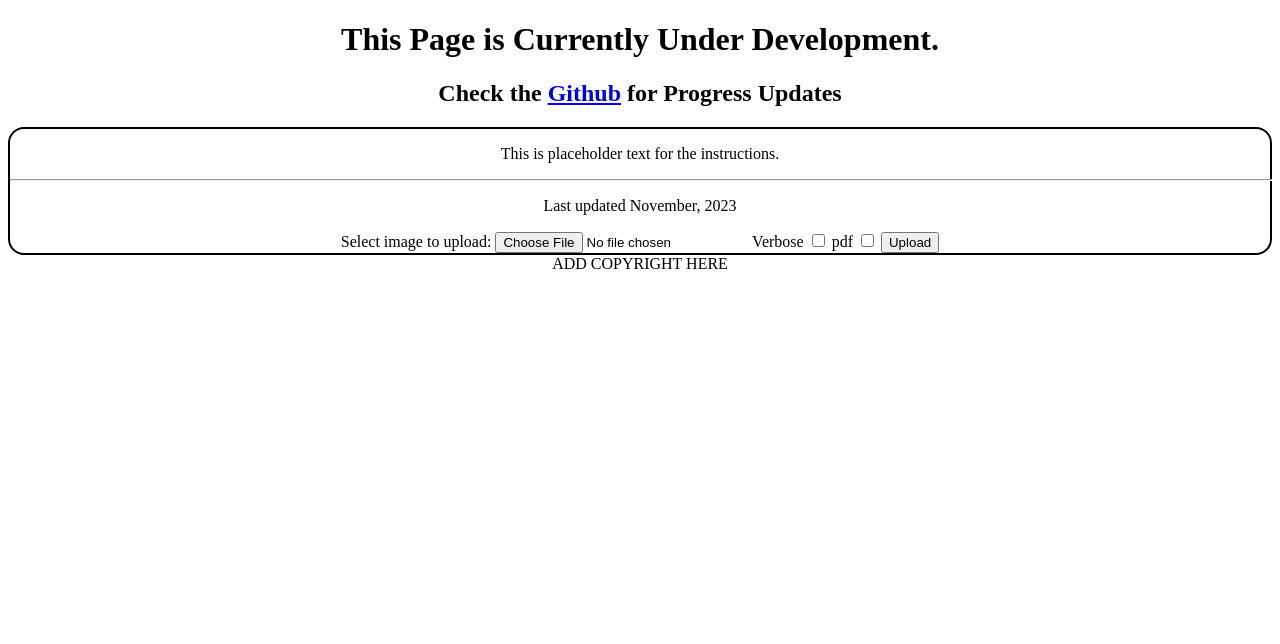
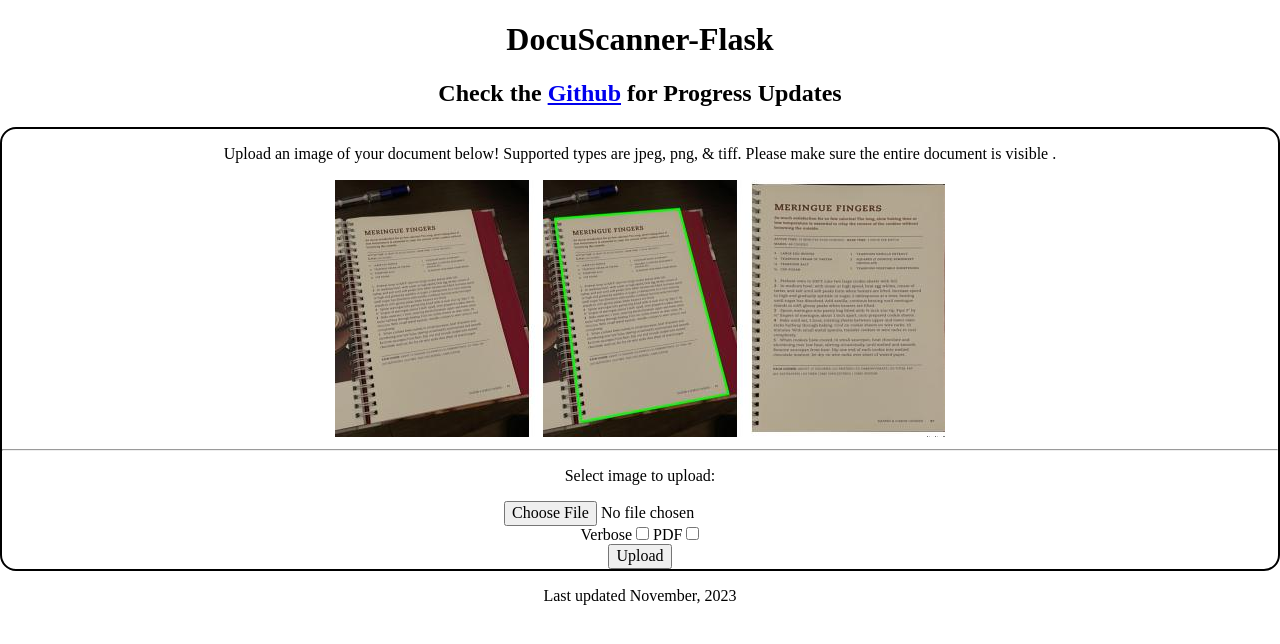
Before and after one commit to LukeIngram/DocuScanner-Flask, a Flask app: page / in a window 1280 px wide. Shown: the top 644 px of the page. Run offline with Flask 3, Linux system fonts and the light colour scheme; parts of the project's set-up code (start-up, migrations or seed data) failed here and were passed over; some libraries are stand-ins or nearby versions.

Commit message:
Contour Approximation Fixes

```diff
--- a/app/backend/Scanner.py
+++ b/app/backend/Scanner.py
@@ -193,12 +193,6 @@ class Scanner():
         input_pr, sfact = self.__preprocess(input.copy())
         mask = self.__segment(input_pr)
 
-
-        import matplotlib.pyplot as plt
-        plt.imshow(mask)
-        plt.show()
-
-
         src_points = self.__getCorners(mask, sfact)
 
         dewarped = self.__dewarp(input, src_points)
--- a/app/backend/utils/boundingQuad.py
+++ b/app/backend/utils/boundingQuad.py
@@ -62,7 +62,7 @@ def area_diff(points, i, j, consolidated):
     orig_area = cv2.contourArea(orig)
     new_area = cv2.contourArea(new)
 
-    return new_area - orig_area
+    return new_area
 
 
 def find_bounding_quad(points: np.ndarray) -> np.ndarray:
@@ -87,7 +87,7 @@ def find_bounding_quad(points: np.ndarray) -> np.ndarray:
 
         new_points = np.vstack([points[:min_index[0]], min_consolidated_point, points[min_index[1]+1:]])
 
-        if new_points > points:
+        if len(new_points) > len(points):
             raise(ValueError('Approximation Failed: are all corners visible?'))
 
         points = new_points
--- a/app/backend/utils/transforms.py
+++ b/app/backend/utils/transforms.py
@@ -63,16 +63,12 @@ def detectCorners(contours: List[np.ndarray], shape: Tuple[int, ...]) -> np.ndar
     cnt = max(contours, key=cv2.contourArea)
     appx_corners = approximateCorners(cnt, 0.02)
 
-    print(appx_corners) #DEBUG
-    print(len(appx_corners))
-
     # TODO HANDLE CASE WHERE CORNERS LIE AT EXTREME POINTS (IMAGE BOUNDARIES)
     #if
 
 
     # Approximate bounding quadrilateral if needed
     if 4 < appx_corners.shape[0] <= 11:
-        print("APPROXIMATING")
         appx_corners = boundingQuad(appx_corners)
 
     #re-order the corners for 4-point transform algorithm
--- a/app/templates/index.html
+++ b/app/templates/index.html
@@ -1,88 +1,78 @@
-<!DOCTYPE html >
+<!DOCTYPE html>
 <html lang="en">
 <head>
-	<meta http-equiv="content-type" content="text/html; charset=iso-8859-1">
+    <meta charset="iso-8859-1">
     <meta http-equiv="content-language" content="en-us">
-	<meta name="author" content="not me">
-	<link rel="stylesheet" href="{{ url_for('static', filename='css/normalize') }}">
+    <meta name="author" content="Luke Ingram">
+    <link rel="stylesheet" href="{{ url_for('static', filename='css/normalize.css') }}">
     <link rel="stylesheet" href="{{ url_for('static', filename='css/stylesheet.css') }}">
-  <title>Oops!</title>
+    <title>DocuScanner</title>
     <style>
         .responsive-iframe {
-		width: 100%; /* Full width */
-		height: 80vh; /* Adjusted to not occupy the full viewport height */
-		border: none; /* Optional: removes the default iframe border */
+            width: 100%;
+            height: 80vh;
+            border: none;
         }
     </style>
-
-</head>
 <body>
     <div class="fullBox">
         <header>
-			<h1>This Page is Currently Under Development.</h1>
-			<h2>Check the <a href="https://github.com/LukeIngram/img-to-pdf-converter-webapp">Github</a> for Progress Updates </h2>
+            <h1>DocuScanner-Flask</h1>
+            <h2>Check the <a href="https://github.com/LukeIngram/DocuScanner-Flask">Github</a> for Progress Updates</h2>
         </header>
         <main>
-			<div class="main__instructions">
-				<p>This is placeholder text for the instructions.</p>
-			</div>
-			<div class="main__buttonRow">
-				<p style="color: blue">
+            <section class="main__instructions">
+                <p>Upload an image of your document below! Supported types are jpeg, png, & tiff. Please make sure the entire document is visible .</p>
+                <img src="static/report_fingers.jpg" alt="sample input/output" style="max-width: 100%; height: auto;">
+            </section>
+            <section class="main__buttonRow">
                 {% with messages = get_flashed_messages() %}
                     {% if messages %}
-					<ul style="list-style:none;">
+                        <ul class="messages" style="list-style:none; color: blue;">
                             {% for message in messages %}
                                 <li>{{ message }}</li>
                             {% endfor %}
                         </ul>
                     {% endif %}
                 {% endwith %}
-				</p>
 
-				<hr width="100%">
-				<p>Last updated November, 2023</p>
+                <hr>
 
-				<div class="main__uploadButton"></div>
-					<form  method="post" action="" enctype="multipart/form-data">
-					Select image to upload:
+                <form method="post" action="" enctype="multipart/form-data">
+                    <p>Select image to upload:</p>
                     <input type="file" name="file" required>
+                    <div>
                         <label> Verbose
                             <input type="checkbox" name="verbose" value="No">
                         </label>
-					  <label> pdf
+                        <label> PDF
                             <input type="checkbox" name="pdf" value="No">
                         </label>
+                    </div>
                     <input type="submit" value="Upload">
                 </form>
 
-				<div class="main__submitButton"></div>
                 {% if report_url %}
                     <h2>Report Image</h2>
                     <img src="{{ report_url }}" alt="Report Image">
                 {% endif %}
 
                 {% if output_url %}
-
                     <h2>Processed Input</h2>
                     {% if content_type == 'image' %}
-						<img src="{{ output_url }}" alt="Output Image" style="max-width: 100%; max-height: 100vh; height: auto; width: auto;"><br>
-
+                        <img src="{{ output_url }}" alt="Output Image" style="max-width: 100%; height: auto;">
                     {% elif content_type == 'pdf' %}
-						<object data="{{ output_url }}" type="pdf" class="responsive-iframe">
-							<p><a href="{{ output_url }}"> View PDF</a></p>
-						</object>
+                        <object data="{{ output_url }}" type="application/pdf" class="responsive-iframe"></object>
                     {% endif %}
-
                     <a href="{{ output_url }}" download>
                         <button>Download</button>
                     </a>
                 {% endif %}
-			</div>
+            </section>
         </main>
         <footer>
-		ADD COPYRIGHT HERE
+            <p>Last updated November, 2023</p>
         </footer>
     </div>
-
 </body>
 </html>
```
Also changed, not shown: app/backend/utils/errors.py (line endings or trailing spaces), app/static/report_fingers.jpg (added), 1 other file. Lines whose indentation alone changed are shown as unchanged.
